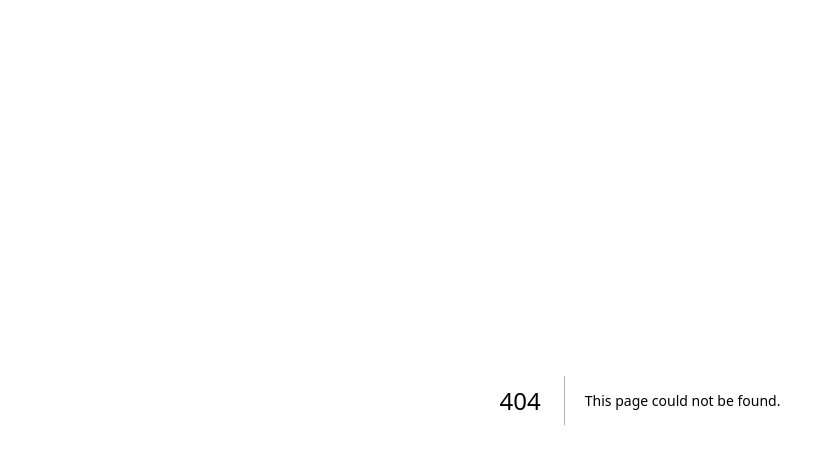
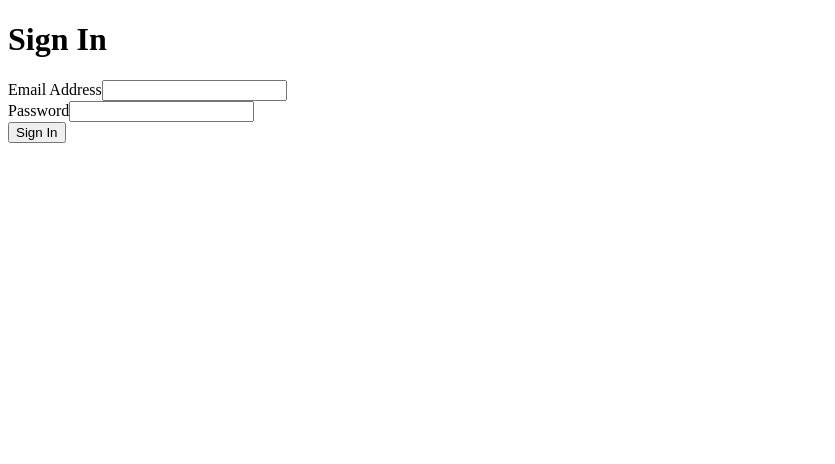
Before and after one commit to jone-sales/tickets, a Next.js app in the folder client/: page /auth/signin in a window 1280 px wide. Before the commit this address had no page. Shown: the top 464 px of the page, without its empty margins (0-835 px from the left). Built offline with nearby package versions, Linux system fonts and the light colour scheme.

Commit message:
creates signin

```diff
--- /dev/null
+++ b/client/pages/auth/signin.js
@@ -0,0 +1,46 @@
+import { useState } from "react";
+import Router from 'next/router';
+
+import useRequest from "../../hooks/use-request";
+
+export default () => {
+    const [email, setEmail] = useState('');
+    const [password, setPassword] = useState('');
+    const { doRequest, errors } = useRequest({
+      url: '/api/users/signin',
+      method: 'post',
+      body: {
+        email, password
+      },
+      onSuccess: () => Router.push('/')
+    });
+
+    const onSubmit = async (e) => {
+      event.preventDefault();
+
+      await doRequest();
+    }
+
+    return (
+      <form onSubmit={onSubmit}>
+        <h1>Sign In</h1>
+        <div className="form-group">
+          <label>Email Address</label>
+          <input
+          value={email}
+          onChange={e => setEmail(e.target.value)}
+          className="form-control" />
+        </div>
+        <div className="form-group">
+          <label>Password</label>
+          <input
+          type="password"
+          value={password}
+          onChange={e => setPassword(e.target.value)}
+          className="form-control" />
+        </div>
+        {errors}
+        <button className="btn btn-primary">Sign In</button>
+      </form>
+    );
+  };
```
